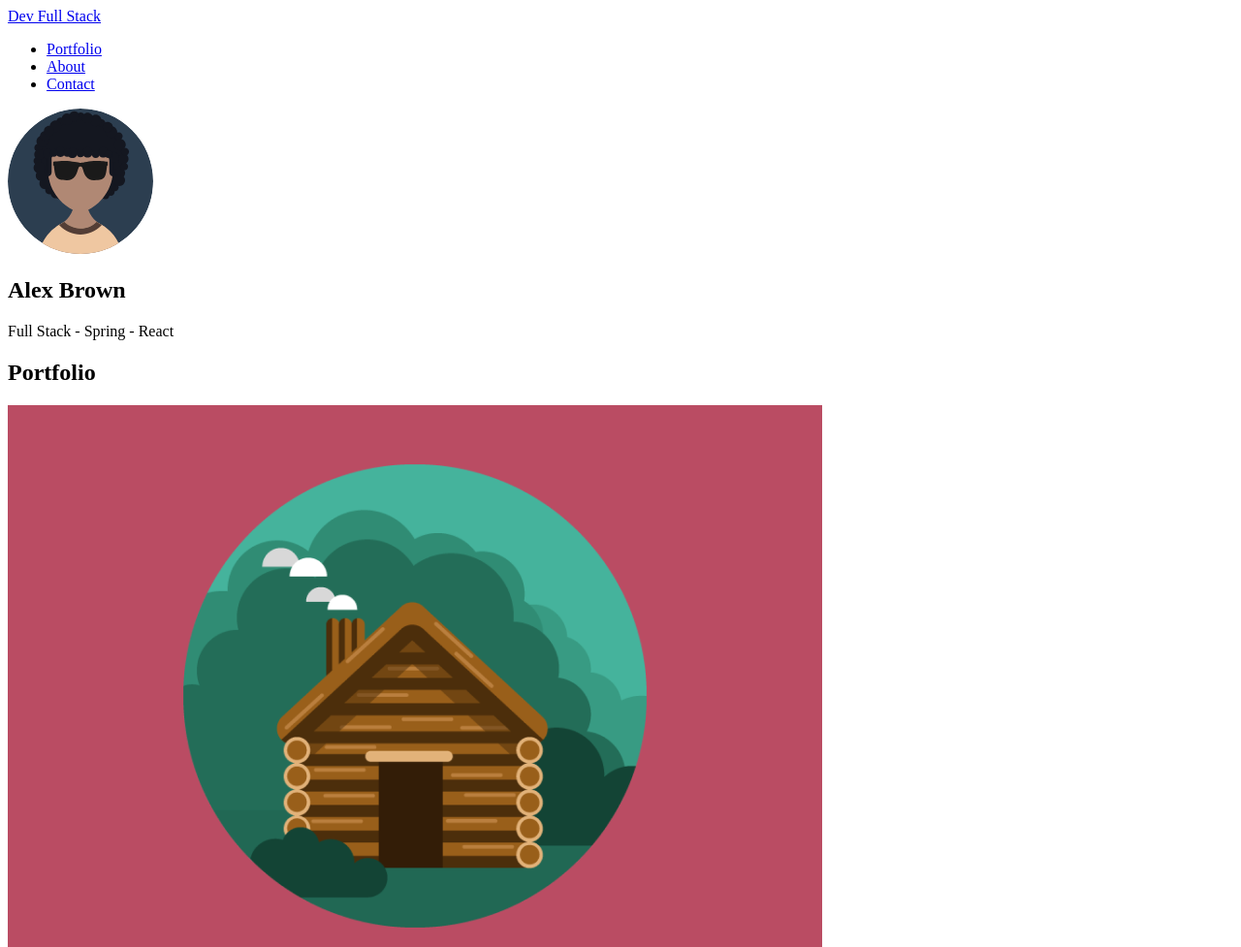
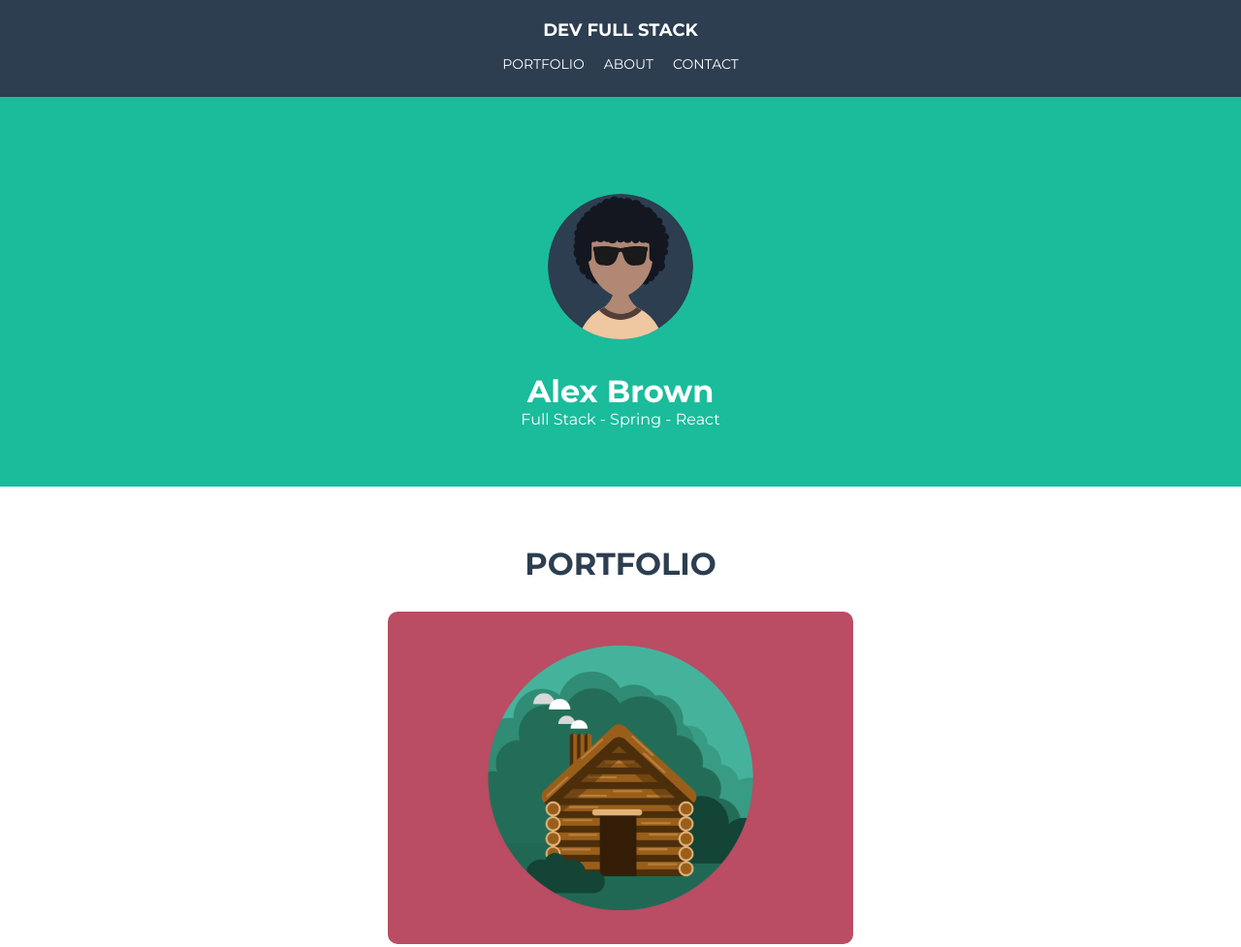
Before and after one commit to TitoL0ficial/Projeto-portfolio, a plain HTML site: page index.html in a window 1280 px wide. Shown: the top 977 px of the page at 97% size. Drawn offline with Linux system fonts and the light colour scheme.

Commit message:
Add styles

```diff
--- /dev/null
+++ b/css/styles.css
@@ -0,0 +1,114 @@
+@import url('https://fonts.googleapis.com/css2?family=Montserrat:wght@400;700&family=Open+Sans:ital,wght@0,700;1,400&display=swap');
+
+* {
+    margin: 0;
+    padding: 0;
+    box-sizing: border-box;
+    font-family: 'Montserrat', sans-serif;
+}
+
+.container {
+    width: 100%;
+    max-width: 960px;
+    margin: 0 auto;
+}
+
+.nav-container {
+   background-color: #2C3E50;
+   height: 100px;
+   width: 100%;
+   padding: 20px;
+}
+
+.nav-main {
+    display: flex;
+    flex-direction: column;
+    align-items: center;
+}
+
+.nav-main a {
+    color: #fff;
+    text-decoration: none;
+    text-transform: uppercase;
+}
+
+.menu-item {
+    display: flex;
+    list-style-type: none;
+}
+
+.menu-item li {
+    margin: 10px;
+    font-size: 14px;
+}
+
+.nav-brand {
+    font-size: 18px;
+    font-weight: 700;
+    margin-bottom: 5px;
+}
+
+
+.profile-container {
+    background-color: #1ABC9C;
+    color: #fff;
+    padding: 100px 0 60px 0;
+    display: flex;
+    flex-direction: column;
+    align-items: center;
+}
+
+.profile-image img{
+    width: 150px;
+}
+
+.profile-name {
+    font-size: 2rem;
+    margin: 30px 0 0 0;
+}
+
+.profile-description {
+    font-size: 1rem;
+}
+
+.portfolio-title {
+    font-size: 2rem;
+    text-transform: uppercase;
+    text-align: center;
+    color: #2C3E50;
+    margin: 60px 0 10px 0;
+}
+
+.portfolio-container {
+    display: flex;
+    justify-content: center;
+    flex-wrap: wrap;
+}
+
+.portfolio-image {
+    width: calc(100% - 40px);
+    max-width: 480px;
+    margin: 20px;
+    border-radius: 10px;
+    cursor: pointer;
+}
+
+footer {
+    background-color: #2C3E50;
+    height: 120px;
+    display: flex;
+    flex-direction: column;
+    align-items: center;
+}
+
+.footer-title {
+    font-size: 14px;
+    color: #fff;
+    margin-top: 30px;
+}
+
+.social-media img{
+    height: 32px;
+    width: 32px;
+    margin: 13px 10px 10px 10px;
+}
--- a/index.html
+++ b/index.html
@@ -5,44 +5,50 @@
     <meta http-equiv="X-UA-Compatible" content="IE=edge">
     <meta name="viewport" content="width=device-width, initial-scale=1.0">
     <title>Meu perfil</title>
+
+    <link rel="stylesheet" href="css/styles.css">
 </head>
 <body>
-    <header>
-        <nav>
-            <a href="#">Dev Full Stack</a>
-            <ul>
+    <header class="nav-container">
+        <nav class="container nav-main">
+            <a class="nav-brand" href="#">Dev Full Stack</a>
+            <ul class="menu-item">
                 <li><a href="#portfolio">Portfolio</a></li>
                 <li><a href="#">About</a></li>
-                <li><a href="https://github.com/TitoL0ficial">Contact</a></li>
+                <li><a href="https://github.com/TitoL0ficial" target="_blank">Contact</a></li>
             </ul>
         </nav>
     </header>
 
     <main>
-        <section>
-            <div>
+        <section class="profile-container">
+            <div class="profile-image">
                 <img src="img/profile.svg" alt="User">
             </div>
-             <h1>Alex Brown</h1>
-             <p>Full Stack - Spring - React</p>
+             <h1 class="profile-name">Alex Brown</h1>
+             <p class="profile-description">Full Stack - Spring - React</p>
         </section>
 
-        <section>
-            <h2>Portfolio</h2>
+        <section id="portfolio" class="container">
+            <h2 class="portfolio-title">Portfolio</h2>
 
-            <div>
-                <img src="img/portfolio1.png" alt="Portfolio1">
-                <img src="img/portfolio2.png" alt="Portfolio2">
-                <img src="img/portfolio3.png" alt="Portfolio3">
-                <img src="img/portfolio4.png" alt="Portfolio4">
-                <img src="img/portfolio5.png" alt="Portfolio5">
-                <img src="img/portfolio6.png" alt="Portfolio6">
+            <div class="portfolio-container">
+                <img class="portfolio-image" src="img/portfolio1.png" alt="Portfolio1">
+                <img class="portfolio-image" src="img/portfolio2.png" alt="Portfolio2">
+                <img class="portfolio-image" src="img/portfolio3.png" alt="Portfolio3">
+                <img class="portfolio-image" src="img/portfolio4.png" alt="Portfolio4">
+                <img class="portfolio-image" src="img/portfolio5.png" alt="Portfolio5">
+                <img class="portfolio-image" src="img/portfolio6.png" alt="Portfolio6">
             </div>
         </section>
     </main>
 
     <footer>
-
+        <div class="footer-title">Siga-nos</div>
+        <div class="social-media">
+            <a href=""><img src="img/instagram.png" alt="Instagram"></a>
+            <a href=""><img src="img/youtube.png" alt="Youtube"></a>
+        </div>
     </footer>
 </body>
 </html>
```
